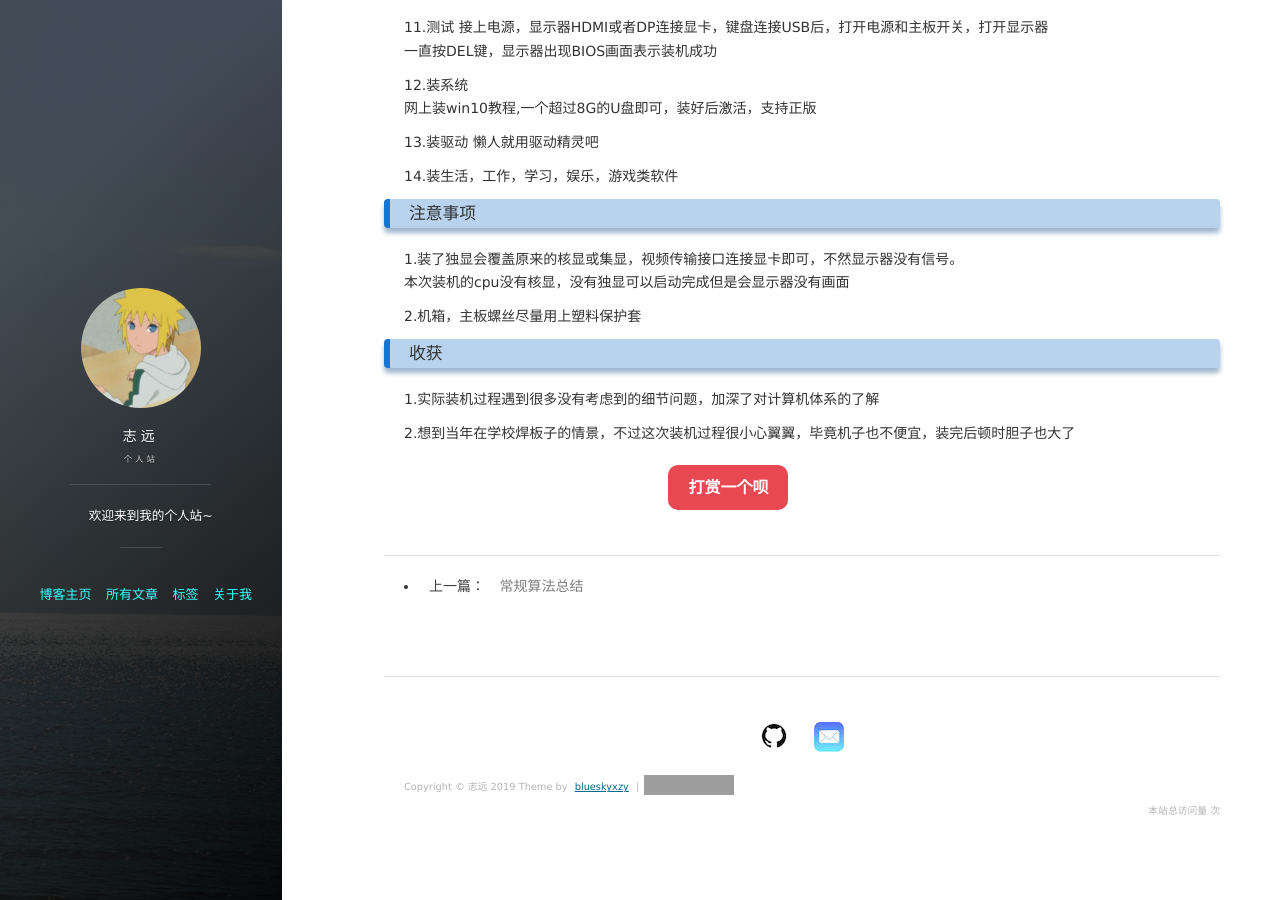
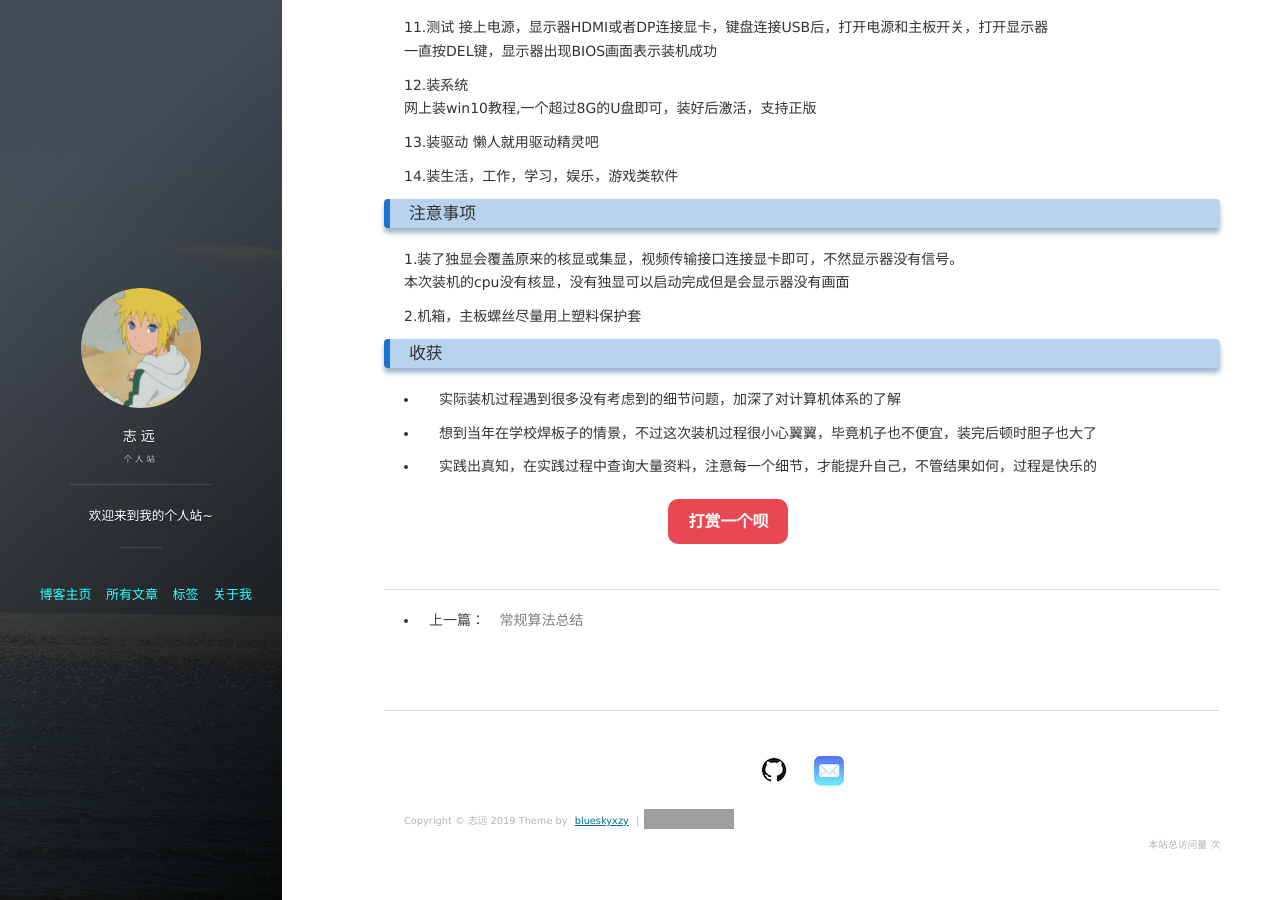
Before and after one commit to blueskyxzy/blueskyxzy.github.io, a Jekyll site: the page built from _posts/2019-11-25-computerinstall.md, in a window 1280 px wide and 900 px high, scrolled down 1889 px. Built offline with Jekyll 4.4.1, drawn with Linux system fonts in a browser that asks for light colours; nearby versions of some CDN libraries; comment, search, counter and statistics services are not loaded; grey boxes are pictures that could not be loaded.

Commit message:
add 装机

```diff
--- a/_posts/2019-11-25-computerinstall.md
+++ b/_posts/2019-11-25-computerinstall.md
@@ -116,6 +116,8 @@ tags: 技能
 2.机箱，主板螺丝尽量用上塑料保护套
 
 ### 收获
-1.实际装机过程遇到很多没有考虑到的细节问题，加深了对计算机体系的了解
+* 实际装机过程遇到很多没有考虑到的细节问题，加深了对计算机体系的了解
 
-2.想到当年在学校焊板子的情景，不过这次装机过程很小心翼翼，毕竟机子也不便宜，装完后顿时胆子也大了
+* 想到当年在学校焊板子的情景，不过这次装机过程很小心翼翼，毕竟机子也不便宜，装完后顿时胆子也大了
+
+* 实践出真知，在实践过程中查询大量资料，注意每一个细节，才能提升自己，不管结果如何，过程是快乐的
```
